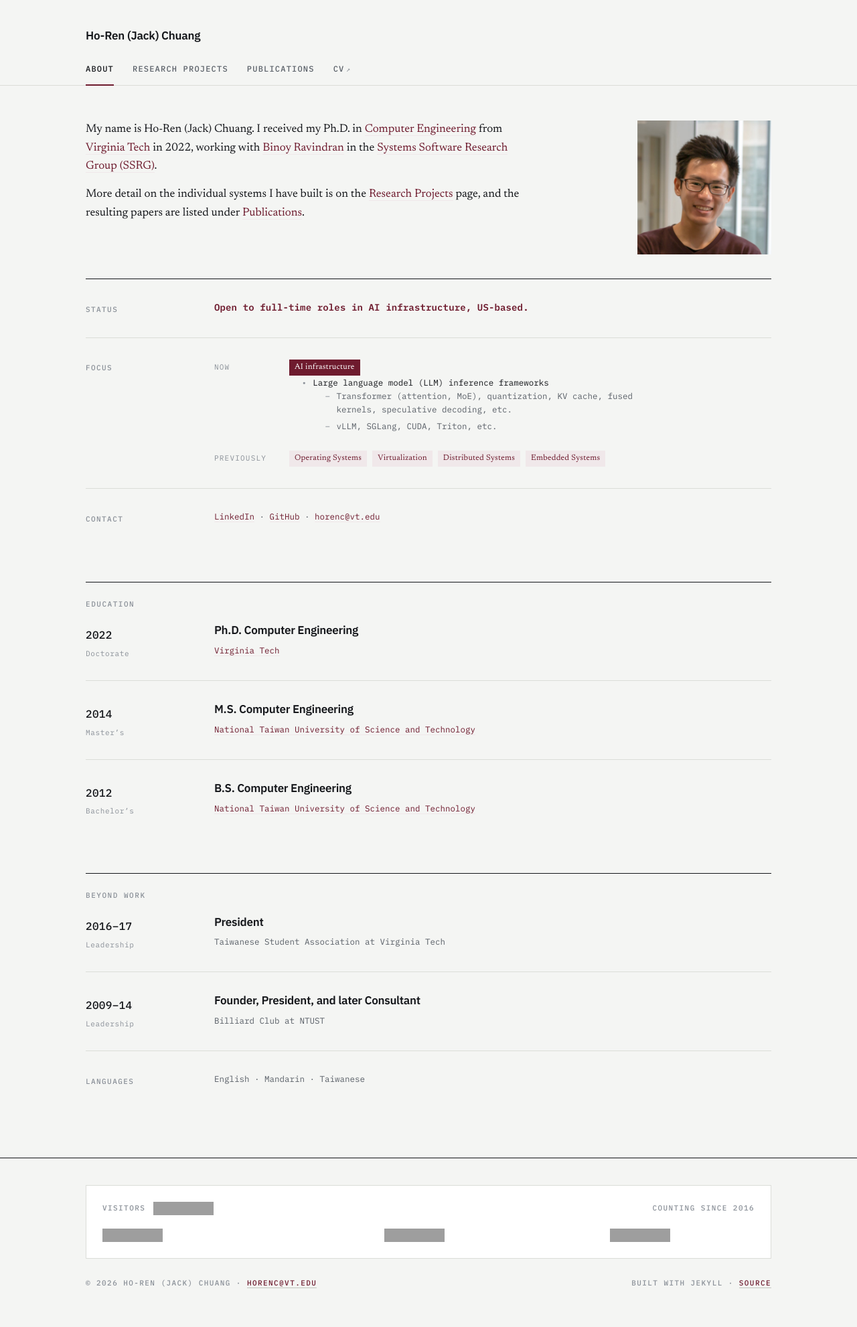
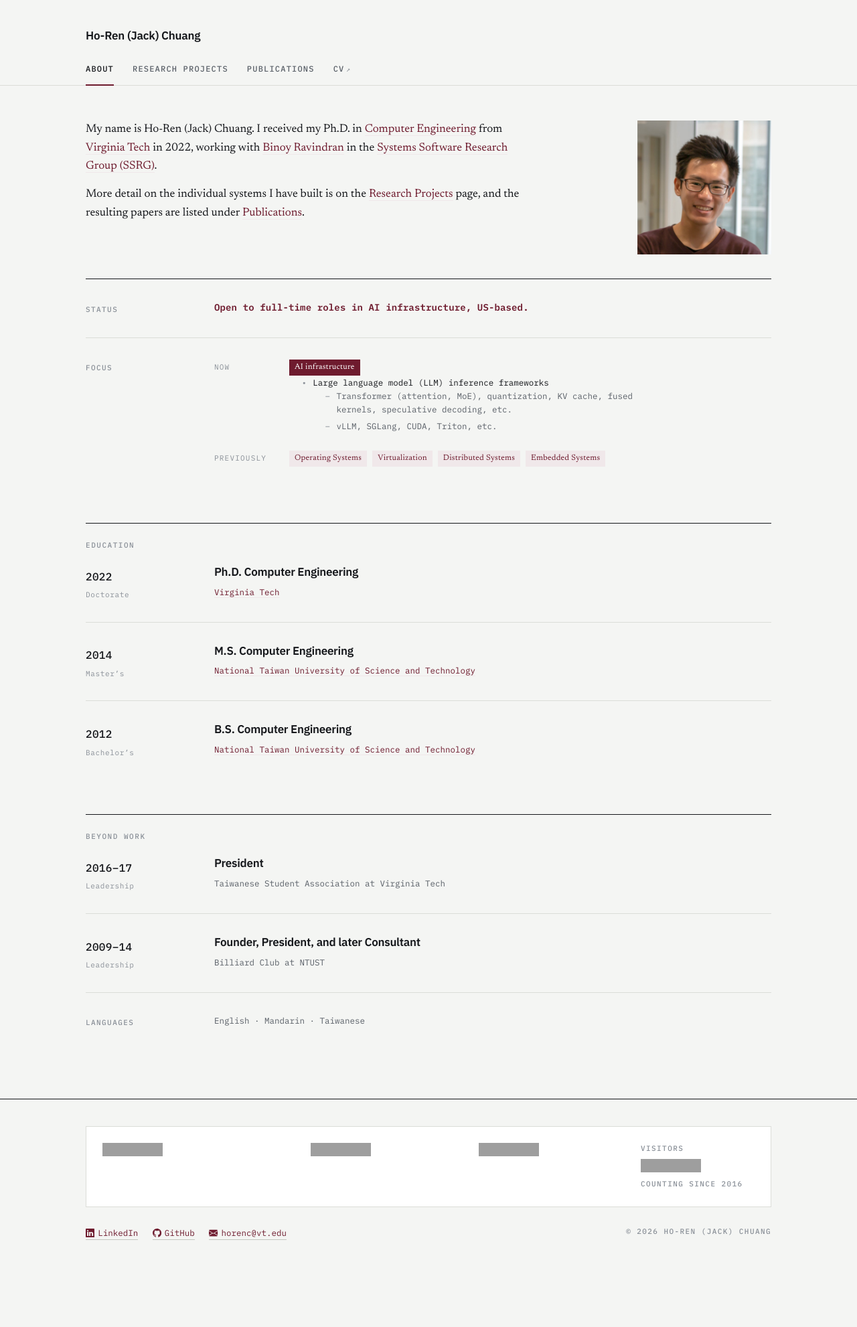
Before and after one commit to JackChuang/JackChuang.github.io, a Jekyll site: the page built from index.html, in a window 1280 px wide. Shown: the whole page at 67% size. Built offline with Jekyll 4.4.1, drawn with Linux system fonts in a browser that asks for light colours; after the commit the page ends 1908 px from its top, so only the background shows below that; grey boxes are pictures that could not be loaded.

Commit message:
Move contact into the footer, and fold the visitor total into the counter row
Contact was a row on About only, so a reader who landed on Publications or
Research Projects had nowhere to go. It is in the colophon now, on every page,
with inline brand marks rather than an icon CDN.

The visitor total and 'counting since' line moved inside the counters grid as a
fourth column. As a full-width band beneath it they were two short strings
pushed to opposite edges with nothing between them, costing a whole horizontal
strip. Also drops 'Built with Jekyll · Source': Jekyll's licence does not ask
for it, and the GitHub link above now says the same thing.

```diff
--- a/_config.yml
+++ b/_config.yml
@@ -27,11 +27,12 @@ kramdown:
   input: GFM
   syntax_highlighter: rouge
 
+# Kept out of the built site. "*.md" rather than a list of filenames: every page
+# here is .html, so no Markdown is ever content, and naming the local-only notes
+# files individually would put their names in a public repo for no reason.
 exclude:
-  - README.md
-  - CLAUDE.md
-  - deploy.sh
-  - serve.sh
+  - "*.md"
+  - "*.sh"
   - Gemfile
   - Gemfile.lock
   - vendor
--- a/_includes/counters.html
+++ b/_includes/counters.html
@@ -37,20 +37,6 @@
 {%- endcomment -%}
 
 <section class="counters" aria-labelledby="visitors-heading">
-  <div class="counters__head">
-    <div class="counters__total">
-      <span class="label" id="visitors-heading">Visitors</span>
-      {%- comment -%} Flag Counter — mini. The plain running total, so it sits
-      next to the heading rather than down in the grid with the visualisations.
-      {%- endcomment -%}
-      <a href="https://s01.flagcounter.com/more/pWhK" target="_blank" rel="noopener">
-        <img src="https://s01.flagcounter.com/mini/pWhK/bg_FFFFFF/txt_000000/border_CCCCCC/flags_0/"
-             alt="Total visitors" border="0" decoding="async">
-      </a>
-    </div>
-    <span class="label">Counting since 2016</span>
-  </div>
-
   <div class="counters__grid">
 
     {%- comment -%}
@@ -92,5 +78,24 @@
         </a>
     {%- endcomment -%}
 
+    {%- comment -%}
+      Inside the grid, as a fourth column rather than a band of its own beneath
+      it. As a full-width row it was mostly empty — two short strings pushed to
+      opposite edges with nothing between them — and it cost a whole horizontal
+      strip to say two things. Set narrow and stacked, it fills the space the
+      widths of the three widgets leave over.
+    {%- endcomment -%}
+    <div class="counters__head">
+      <div class="counters__total">
+        <span class="label" id="visitors-heading">Visitors</span>
+        {%- comment -%} Flag Counter — mini. The plain running total. {%- endcomment -%}
+        <a href="https://s01.flagcounter.com/more/pWhK" target="_blank" rel="noopener">
+          <img src="https://s01.flagcounter.com/mini/pWhK/bg_FFFFFF/txt_000000/border_CCCCCC/flags_0/"
+               alt="Total visitors" border="0" decoding="async">
+        </a>
+      </div>
+      <span class="label">Counting since 2016</span>
+    </div>
+
   </div>
 </section>
--- a/_layouts/default.html
+++ b/_layouts/default.html
@@ -80,9 +80,30 @@
     <div class="wrap">
       {% include counters.html %}
 
+      {%- comment -%}
+        Contact lives here rather than in a row on the About page, so it is
+        reachable from Publications and Research Projects too — previously a
+        reader who landed on either of those had nowhere to go.
+
+        Brand marks are inlined as SVG rather than fetched from an icon CDN or
+        a font: this page makes no third-party requests of its own, and adding
+        one for three glyphs would hand every visitor's IP to another host for
+        nothing.
+
+        Paths from Bootstrap Icons, MIT licence:
+          Copyright (c) 2019-2024 The Bootstrap Authors
+          https://github.com/twbs/icons/blob/main/LICENSE
+        They ship with fill="currentColor", so each mark takes the link colour
+        and needs no palette of its own. aria-hidden because the word beside
+        each one is already the link's accessible name.
+      {%- endcomment -%}
       <div class="colophon">
-        <span class="label">© {{ site.time | date: "%Y" }} Ho-Ren (Jack) Chuang · <a href="mailto:{{ site.email }}">{{ site.email }}</a></span>
-        <span class="label">Built with Jekyll · <a href="https://github.com/{{ site.github_user }}/{{ site.github_user }}.github.io">Source</a></span>
+        <span class="colophon__links">
+          <a href="https://www.linkedin.com/in/{{ site.linkedin_user }}/" target="_blank" rel="noopener"><svg class="ico" viewBox="0 0 16 16" aria-hidden="true" focusable="false"><path fill="currentColor" d="M0 1.146C0 .513.526 0 1.175 0h13.65C15.474 0 16 .513 16 1.146v13.708c0 .633-.526 1.146-1.175 1.146H1.175C.526 16 0 15.487 0 14.854zm4.943 12.248V6.169H2.542v7.225zm-1.2-8.212c.837 0 1.358-.554 1.358-1.248-.015-.709-.52-1.248-1.342-1.248S2.4 3.226 2.4 3.934c0 .694.521 1.248 1.327 1.248zm4.908 8.212V9.359c0-.216.016-.432.08-.586.173-.431.568-.878 1.232-.878.869 0 1.216.662 1.216 1.634v3.865h2.401V9.25c0-2.22-1.184-3.252-2.764-3.252-1.274 0-1.845.7-2.165 1.193v.025h-.016l.016-.025V6.169h-2.4c.03.678 0 7.225 0 7.225z"/></svg>LinkedIn</a>
+          <a href="https://github.com/{{ site.github_user }}" target="_blank" rel="noopener"><svg class="ico" viewBox="0 0 16 16" aria-hidden="true" focusable="false"><path fill="currentColor" d="M8 0C3.58 0 0 3.58 0 8c0 3.54 2.29 6.53 5.47 7.59.4.07.55-.17.55-.38 0-.19-.01-.82-.01-1.49-2.01.37-2.53-.49-2.69-.94-.09-.23-.48-.94-.82-1.13-.28-.15-.68-.52-.01-.53.63-.01 1.08.58 1.23.82.72 1.21 1.87.87 2.33.66.07-.52.28-.87.51-1.07-1.78-.2-3.64-.89-3.64-3.95 0-.87.31-1.59.82-2.15-.08-.2-.36-1.02.08-2.12 0 0 .67-.21 2.2.82.64-.18 1.32-.27 2-.27s1.36.09 2 .27c1.53-1.04 2.2-.82 2.2-.82.44 1.1.16 1.92.08 2.12.51.56.82 1.27.82 2.15 0 3.07-1.87 3.75-3.65 3.95.29.25.54.73.54 1.48 0 1.07-.01 1.93-.01 2.2 0 .21.15.46.55.38A8.01 8.01 0 0 0 16 8c0-4.42-3.58-8-8-8"/></svg>GitHub</a>
+          <a href="mailto:{{ site.email }}"><svg class="ico" viewBox="0 0 16 16" aria-hidden="true" focusable="false"><path fill="currentColor" d="M.05 3.555A2 2 0 0 1 2 2h12a2 2 0 0 1 1.95 1.555L8 8.414zM0 4.697v7.104l5.803-3.558zM6.761 8.83l-6.57 4.027A2 2 0 0 0 2 14h12a2 2 0 0 0 1.808-1.144l-6.57-4.027L8 9.586zm3.436-.586L16 11.801V4.697z"/></svg>{{ site.email }}</a>
+        </span>
+        <span class="label">© {{ site.time | date: "%Y" }} Ho-Ren (Jack) Chuang</span>
       </div>
     </div>
   </footer>
--- a/assets/css/site.css
+++ b/assets/css/site.css
@@ -388,6 +388,16 @@ hr.rule {
 }
 .cite em { font-style: normal; color: var(--ink); }
 
+/* Inline brand mark sitting before a link's label. Sized in em so it tracks
+   whatever type it is set beside, and nudged down off the baseline so its
+   optical centre lines up with lowercase rather than sitting high. */
+.ico {
+  width: 1.05em;
+  height: 1.05em;
+  vertical-align: -0.19em;
+  margin-right: 0.4em;
+}
+
 .links {
   display: flex;
   flex-wrap: wrap;
@@ -415,18 +425,25 @@ hr.rule {
   border: 1px solid var(--rule);
   padding: 1.5rem;
 }
+/* A fourth column inside the grid, not a band beneath it.
+   flex: 0 1 auto — it takes only the width its own content needs and hands the
+   rest back to the three widgets, whose relative sizes are what the panel is
+   for. Stacked narrow is the point: laid out horizontally these two short
+   strings spanned the full width with a void between them and cost a whole
+   horizontal strip to say very little. */
 .counters__head {
   display: flex;
-  align-items: center;
-  justify-content: space-between;
-  gap: 1rem;
-  flex-wrap: wrap;
-  margin-bottom: 1.25rem;
+  flex-direction: column;
+  align-items: flex-start;
+  gap: 0.55rem;
+  flex: 0 1 auto;
+  max-width: 170px;
 }
 .counters__total {
   display: flex;
-  align-items: center;
-  gap: 0.75rem;
+  flex-direction: column;
+  align-items: flex-start;
+  gap: 0.4rem;
 }
 .counters__total a { border-bottom: 0; display: block; }
 .counters__total img { display: block; max-width: 100%; height: auto; }
@@ -478,6 +495,18 @@ hr.rule {
 }
 .colophon a { border-bottom-color: var(--rule-strong); }
 
+/* Contact, on every page. Set a size up from the copyright line beside it —
+   these are meant to be used, that one is only meant to be there. */
+.colophon__links {
+  display: flex;
+  flex-wrap: wrap;
+  align-items: center;
+  gap: 0.35rem 1.35rem;
+  font-family: var(--mono);
+  font-size: 0.78125rem;
+  color: var(--ink-mid);
+}
+
 /* ---------- responsive --------------------------------------------------- */
 
 @media (max-width: 880px) {
--- a/index.html
+++ b/index.html
@@ -74,17 +74,6 @@ description: >-
   </div>
 </div>
 
-<div class="row">
-  <div class="row__rail"><span class="label">Contact</span></div>
-  <div class="row__body">
-    <span class="cite">
-      <a href="https://www.linkedin.com/in/{{ site.linkedin_user }}/">LinkedIn</a> &middot;
-      <a href="https://github.com/{{ site.github_user }}">GitHub</a> &middot;
-      <a href="mailto:{{ site.email }}">{{ site.email }}</a>
-    </span>
-  </div>
-</div>
-
 {%- comment -%}
   One row per entry, year in the rail — the same structure publications.html
   uses, so the left edge reads as one index across the whole site.
```
Also changed, not shown: 1 other file.
